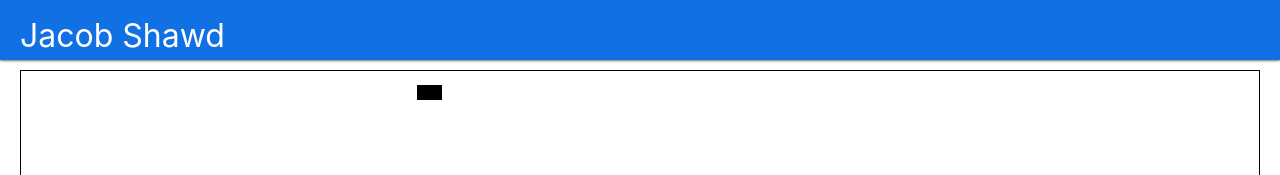
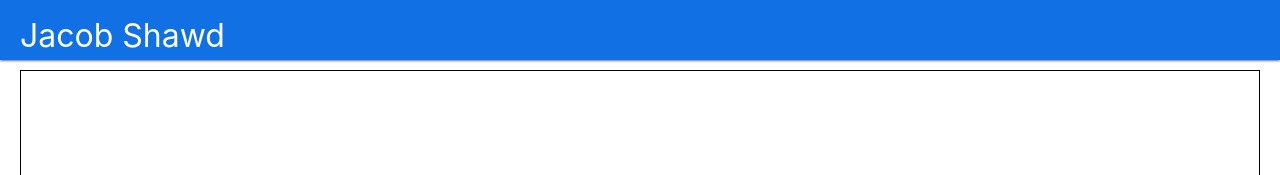
Before and after one commit to Shewwd/Snake-Game, a Vue app: page /game in a window 1280 px wide. Shown: the top 175 px of the page. Built offline with nearby package versions, Linux system fonts and the light colour scheme.

Commit message:
more optimizations

```diff
--- a/src/components/game/Game.vue
+++ b/src/components/game/Game.vue
@@ -1,39 +1,19 @@
 <script setup lang="ts">
-  import { ref, computed, onMounted, onUnmounted, nextTick } from 'vue';
+  import { computed, onMounted, onUnmounted, nextTick } from 'vue';
+  import { userFunctions } from './functions/UserFunctions.js'
+  import { pixelFunctions } from './functions/PixelFunctions.js'
+  import { keyboardFunctions } from './functions/KeyboardFunctions.js'
 
-  import { useUserMovement } from './functions/UserMovementFunctions.js'
-  import { usePixelUpdating } from './functions/PixelFunctions.js'
-  import { useKeyboardEvents } from './functions/KeyboardFunctions.js'
+  const xPixelCount = 50;
+  const yPixelCount = 50;
+  const rowHeight = computed(() => `${(window.innerHeight - 80) / yPixelCount}px`);
+  const pixelWidth = computed(() => `${(window.innerWidth - 20) / xPixelCount}px`);
 
-  const xPixels = 50;
-  const yPixels = 50;
+  const { pixelRefs, updatePixel } = pixelFunctions(xPixelCount, yPixelCount);
 
-  const { userX, userY, changeDirection } = useUserMovement();
-  const prevUserX = ref(userX.value);
-  const prevUserY = ref(userY.value);
-  const userDirection = ref('right');
+  const { userX, userY, userDirection, userTickRate, updateUserPosition } = userFunctions(xPixelCount, yPixelCount, pixelRefs, updatePixel);
 
-  const userTickRate = ref(500);
-
-  const rowHeight = computed(() => `${(window.innerHeight - 80) / yPixels}px`);
-  const pixelWidth = computed(() => `${(window.innerWidth - 20) / xPixels}px`);
-
-  const { pixelRefs, updatePixels } = usePixelUpdating(xPixels, yPixels);
-
-  const updateUserPosition = () => {
-    if(userY.value - 1 < 0 || userY.value + 1 > yPixels || userX.value - 1 < 0 || userX.value + 1 > xPixels)
-      return;
-
-    prevUserX.value = userX.value;
-    prevUserY.value = userY.value;
-    updatePixels(prevUserX.value, prevUserY.value, false);
-
-    changeDirection(userDirection.value);
-    updatePixels(userX.value, userY.value, true);
-  };
-
-  const { handleKeyDown } = useKeyboardEvents(userDirection);
-
+  const { handleKeyDown } = keyboardFunctions(userDirection);
 
   let userInterval: number;
 
@@ -55,8 +35,8 @@
 
 <template>
  <div class="game-container">
-   <div class="y-pixel-row" v-for="(row, yIndex) in yPixels" :key="yIndex" :style="{ height: rowHeight }">
-     <div v-for="(pixel, xIndex) in xPixels" :key="xIndex" :style="{ width: pixelWidth, backgroundColor: pixelRefs[yIndex][xIndex]}">
+   <div class="y-pixel-row" v-for="(row, yIndex) in yPixelCount" :key="yIndex" :style="{ height: rowHeight }">
+     <div v-for="(pixel, xIndex) in xPixelCount" :key="xIndex" :style="{ width: pixelWidth, backgroundColor: pixelRefs[yIndex][xIndex]}">
      </div>
    </div>
  </div>
--- a/src/components/game/functions/KeyboardFunctions.js
+++ b/src/components/game/functions/KeyboardFunctions.js
@@ -1,6 +1,6 @@
 import { ref } from 'vue';
 
-export function useKeyboardEvents(userDirection) {
+export function keyboardFunctions(userDirection) {
   const handleKeyDown = (event) => {
     switch(event.key) {
       case 'ArrowUp':
--- a/src/components/game/functions/PixelFunctions.js
+++ b/src/components/game/functions/PixelFunctions.js
@@ -1,11 +1,11 @@
 import { ref } from 'vue';
 
-export function usePixelUpdating(xPixels, yPixels) {
+export function pixelFunctions(xPixels, yPixels) {
   const pixelRefs = ref(Array(yPixels).fill(null).map(() => Array(xPixels).fill(null)));
 
-  const updatePixels = (xIndex, yIndex, visible) => {
+  const updatePixel = (xIndex, yIndex, visible) => {
     pixelRefs.value[yIndex][xIndex] = visible ? 'black' : '#fff';
   };
 
-  return { pixelRefs, updatePixels };
+  return { pixelRefs, updatePixel };
 }
--- /dev/null
+++ b/src/components/game/functions/UserFunctions.js
@@ -0,0 +1,46 @@
+import { ref, computed } from 'vue';
+
+export function userFunctions(xPixelCount, yPixelCount, pixelRefs, updatePixels) {
+  const userX = ref(1);
+  const userY = ref(1);
+
+  const userLength = ref(1);
+
+  const prevUserX = ref(userX.value);
+  const prevUserY = ref(userY.value);
+
+  const userDirection = ref('right');
+
+  const userTickRate = ref(100);
+
+  const changeDirection = (direction) => {
+    switch(direction) {
+      case 'up':
+        userY.value--;
+        break;
+      case 'down':
+        userY.value++;
+        break;
+      case 'left':
+        userX.value--;
+        break;
+      case 'right':
+        userX.value++;
+        break;
+    }
+  };
+
+  const updateUserPosition = () => {
+    if(userY.value - 1 < 0 || userY.value + 1 > yPixelCount || userX.value - 1 < 0 || userX.value + 1 > xPixelCount)
+      return;
+
+    prevUserX.value = userX.value;
+    prevUserY.value = userY.value;
+    updatePixels(prevUserX.value, prevUserY.value, false);
+
+    changeDirection(userDirection.value);
+    updatePixels(userX.value, userY.value, true);
+  };
+
+  return { userX, userY, userDirection, userTickRate, changeDirection, updateUserPosition };
+}
--- a/src/components/game/functions/UserMovementFunctions.js
+++ /dev/null
@@ -1,25 +0,0 @@
-import { ref } from 'vue';
-
-export function useUserMovement() {
-  const userX = ref(1);
-  const userY = ref(1);
-
-  const changeDirection = (direction) => {
-    switch(direction) {
-      case 'up':
-        userY.value--;
-        break;
-      case 'down':
-        userY.value++;
-        break;
-      case 'left':
-        userX.value--;
-        break;
-      case 'right':
-        userX.value++;
-        break;
-    }
-  };
-
-  return { userX, userY, changeDirection };
-}
```
